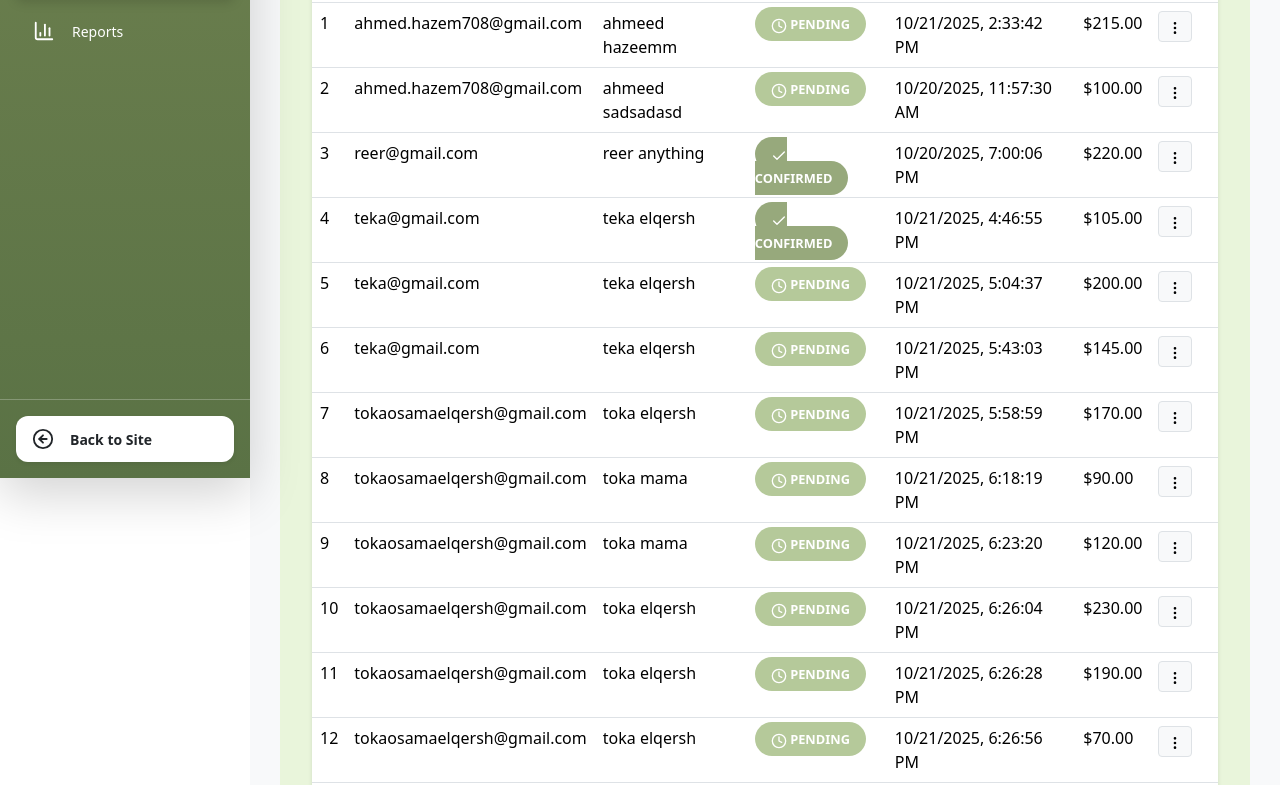
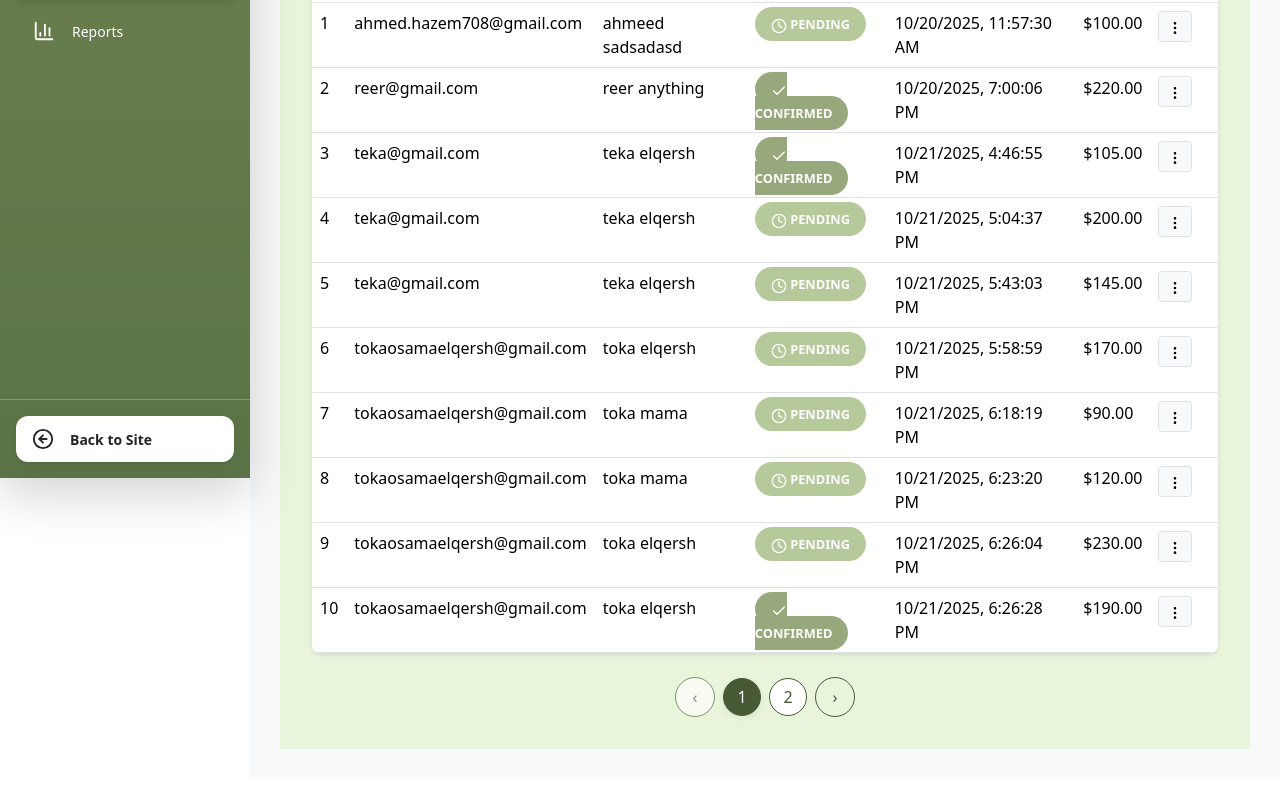
Before and after one commit to ahazem256/React-project, a React (Vite) app in the folder verdora/: page /admin/orders in a window 1280 px wide. Shown: the part 322-1107 px from the top of the page. Built offline with nearby package versions, Linux system fonts and the light colour scheme; data requests are answered from the project's data file; sample sign-in values are in the browser's storage.

Commit message:
Added the  pagination feature in the admin orders page and fixed some bugs

```diff
--- a/verdora/src/pages/AdminDashbord/Orderadmin.tsx
+++ b/verdora/src/pages/AdminDashbord/Orderadmin.tsx
@@ -22,6 +22,8 @@ interface Order {
   status: 'pending' | 'confirmed' | 'processing' | 'shipped' | 'delivered' | 'cancelled';
 }
 
+const PAGE_SIZE = 10;
+
 const Orderadmin: React.FC = () => {
   const dispatch = useDispatch<AppDispatch>();
   const [orders, setOrders] = useState<Order[]>([]);
@@ -31,6 +33,7 @@ const Orderadmin: React.FC = () => {
   const [statusChangeMessage, setStatusChangeMessage] = useState<string | null>(null);
   const [showDropdown, setShowDropdown] = useState<string | null>(null);
   const [dropdownPosition, setDropdownPosition] = useState<{ top: number; left: number } | null>(null);
+  const [currentPage, setCurrentPage] = useState(1);
 
   const fetchOrders = async () => {
     try {
@@ -99,7 +102,7 @@ const Orderadmin: React.FC = () => {
     } else {
       const buttonRect = event.currentTarget.getBoundingClientRect();
       setDropdownPosition({
-        top: buttonRect.bottom + window.scrollY,
+        top: buttonRect.bottom,
         left: buttonRect.right - 150 // 150px is the minWidth of dropdown
       });
       setShowDropdown(orderId);
@@ -146,6 +149,17 @@ const Orderadmin: React.FC = () => {
     order.shippingInfo.lastName.toLowerCase().includes(searchTerm.toLowerCase()) ||
     order.shippingInfo.email.toLowerCase().includes(searchTerm.toLowerCase())
   );
+
+  // Pagination logic
+  const totalPages = Math.max(1, Math.ceil(filteredOrders.length / PAGE_SIZE));
+
+  useEffect(() => {
+    // Reset to page 1 if current page exceeds total pages after filtering
+    setCurrentPage((p) => Math.min(p, totalPages));
+  }, [filteredOrders.length, totalPages]);
+
+  const start = (currentPage - 1) * PAGE_SIZE;
+  const currentOrders = filteredOrders.slice(start, start + PAGE_SIZE);
 
   const getStatusColor = (status: string | undefined) => {
     switch (status) {
@@ -221,12 +235,12 @@ const Orderadmin: React.FC = () => {
               </tr>
             </thead>
             <tbody>
-              {filteredOrders.length === 0 ? (
+              {currentOrders.length === 0 ? (
                 <tr><td colSpan={7} className="text-center p-4 text-muted">No orders found</td></tr>
               ) : (
-                filteredOrders.map((order, index) => (
+                currentOrders.map((order, index) => (
                   <tr key={order.id}>
-                    <td>{index + 1}</td>
+                    <td>{start + index + 1}</td>
                     <td>{order.shippingInfo.email}</td>
                     <td>{order.shippingInfo.firstName} {order.shippingInfo.lastName}</td>
                     <td>
@@ -315,6 +329,69 @@ const Orderadmin: React.FC = () => {
         </div>
       </div>
 
+      {/* Pagination */}
+      {totalPages > 1 && (
+        <div className="d-flex justify-content-center align-items-center gap-2 mt-4 flex-wrap">
+          <button
+            className="btn"
+            onClick={() => setCurrentPage((p) => Math.max(1, p - 1))}
+            disabled={currentPage === 1}
+            style={{
+              borderRadius: 20,
+              width: 40,
+              height: 40,
+              padding: 0,
+              border: '1px solid var(--color-green-darkest)',
+              background: currentPage === 1 ? '#fff' : 'var(--color-green-lightest)',
+              color: 'var(--color-green-darkest)',
+            }}
+          >
+            ‹
+          </button>
+
+          {Array.from({ length: totalPages }).map((_, i) => {
+            const page = i + 1;
+            const isActive = page === currentPage;
+            return (
+              <button
+                key={page}
+                onClick={() => setCurrentPage(page)}
+                className="btn"
+                style={{
+                  borderRadius: '50%',
+                  width: 38,
+                  height: 38,
+                  padding: 0,
+                  border: '1px solid var(--color-green-darkest)',
+                  background: isActive ? 'var(--color-green-darkest)' : '#fff',
+                  color: isActive ? '#fff' : 'var(--color-green-darkest)',
+                  boxShadow: isActive ? '0 2px 6px rgba(0,0,0,0.08)' : 'none',
+                }}
+              >
+                {page}
+              </button>
+            );
+          })}
+
+          <button
+            className="btn"
+            onClick={() => setCurrentPage((p) => Math.min(totalPages, p + 1))}
+            disabled={currentPage === totalPages}
+            style={{
+              borderRadius: 20,
+              width: 40,
+              height: 40,
+              padding: 0,
+              border: '1px solid var(--color-green-darkest)',
+              background: currentPage === totalPages ? '#fff' : 'var(--color-green-lightest)',
+              color: 'var(--color-green-darkest)',
+            }}
+          >
+            ›
+          </button>
+        </div>
+      )}
+
       {/* Bootstrap Modal */}
       <div className="modal fade" id="statusModal" tabIndex={-1} aria-hidden="true">
         <div className="modal-dialog modal-dialog-centered">
```
Also changed, not shown: verdora/db.json.
